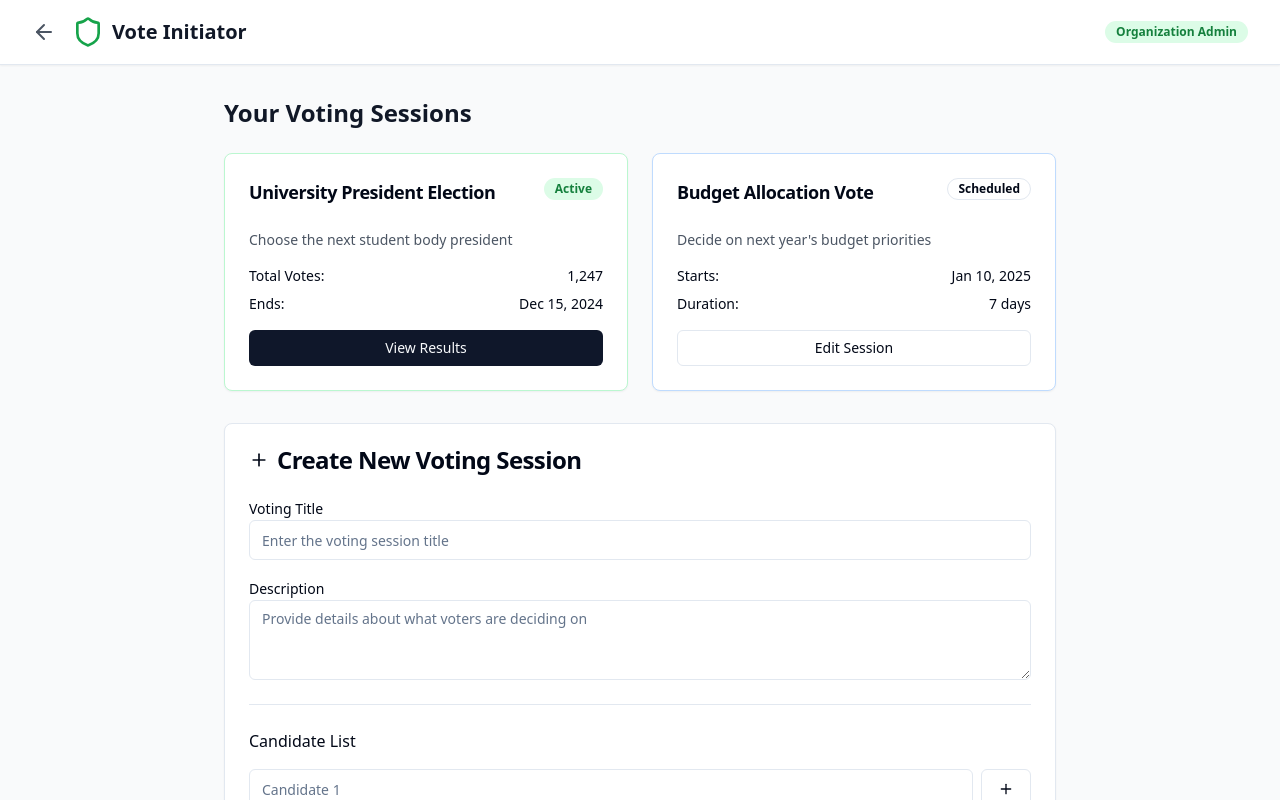
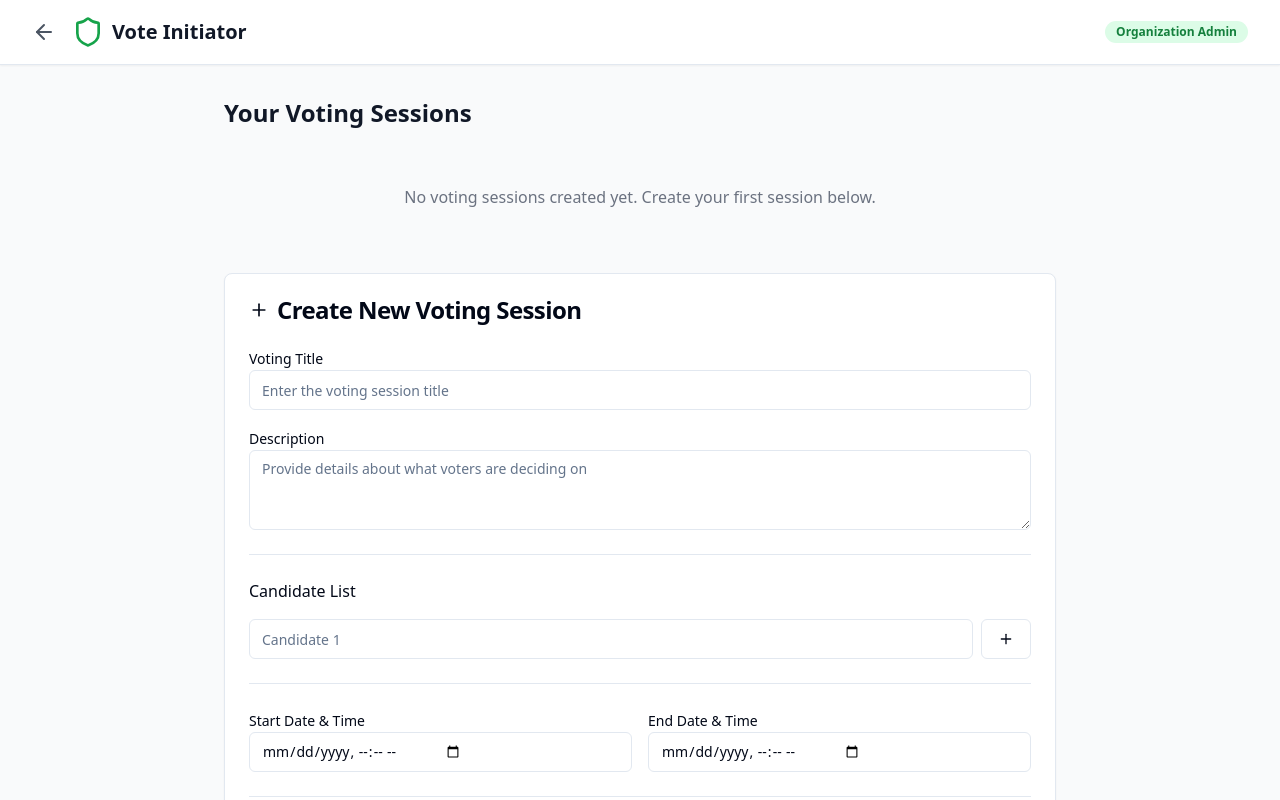
Before and after one commit to Arsene177/ballot-chain-initiative, a React (Vite) app: page /initiator in a window 1280 px wide. Shown: the top 800 px of the page. Built offline with nearby package versions, Linux system fonts and the light colour scheme.

Commit message:
Remove mock data
Remove any hardcoded or placeholder data.

```diff
--- a/src/pages/VoteInitiator.tsx
+++ b/src/pages/VoteInitiator.tsx
@@ -210,52 +210,8 @@ const VoteInitiator = () => {
         {/* Current Sessions */}
         <div className="mb-8">
           <h2 className="text-2xl font-bold text-gray-900 mb-6">Your Voting Sessions</h2>
-          <div className="grid grid-cols-1 md:grid-cols-2 gap-6">
-            <Card className="border-green-200">
-              <CardHeader>
-                <div className="flex justify-between items-start">
-                  <CardTitle className="text-lg">University President Election</CardTitle>
-                  <Badge className="bg-green-100 text-green-700">Active</Badge>
-                </div>
-              </CardHeader>
-              <CardContent>
-                <p className="text-sm text-gray-600 mb-4">Choose the next student body president</p>
-                <div className="space-y-2 text-sm">
-                  <div className="flex justify-between">
-                    <span>Total Votes:</span>
-                    <span className="font-medium">1,247</span>
-                  </div>
-                  <div className="flex justify-between">
-                    <span>Ends:</span>
-                    <span className="font-medium">Dec 15, 2024</span>
-                  </div>
-                </div>
-                <Button className="w-full mt-4" size="sm">View Results</Button>
-              </CardContent>
-            </Card>
-
-            <Card className="border-blue-200">
-              <CardHeader>
-                <div className="flex justify-between items-start">
-                  <CardTitle className="text-lg">Budget Allocation Vote</CardTitle>
-                  <Badge variant="outline">Scheduled</Badge>
-                </div>
-              </CardHeader>
-              <CardContent>
-                <p className="text-sm text-gray-600 mb-4">Decide on next year's budget priorities</p>
-                <div className="space-y-2 text-sm">
-                  <div className="flex justify-between">
-                    <span>Starts:</span>
-                    <span className="font-medium">Jan 10, 2025</span>
-                  </div>
-                  <div className="flex justify-between">
-                    <span>Duration:</span>
-                    <span className="font-medium">7 days</span>
-                  </div>
-                </div>
-                <Button variant="outline" className="w-full mt-4" size="sm">Edit Session</Button>
-              </CardContent>
-            </Card>
+          <div className="text-center py-8 text-gray-500">
+            <p>No voting sessions created yet. Create your first session below.</p>
           </div>
         </div>
 
```
